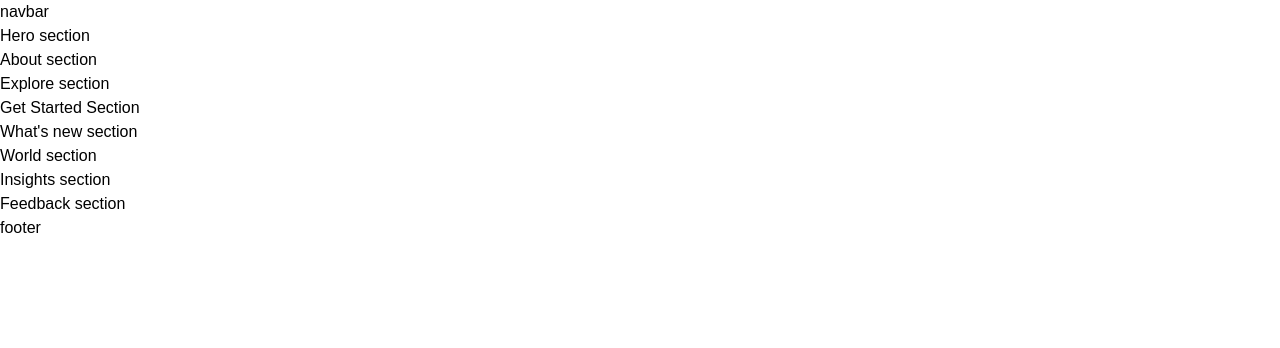
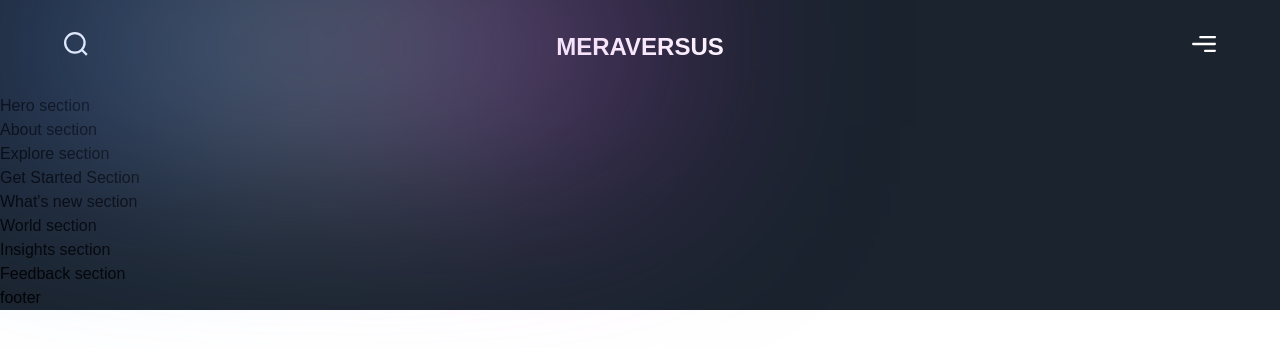
Before and after one commit to MaDKnighT404/metaversus, a Next.js app: page / in a window 1280 px wide. Shown: the top 348 px of the page. Built offline with nearby package versions, Linux system fonts and the light colour scheme; a web font is replaced by a local one.

Commit message:
feat: navbar

```diff
--- a/app/page.tsx
+++ b/app/page.tsx
@@ -2,7 +2,7 @@
 import { About, Explore, Feedback, GetStarted, Hero, Insights, WhatsNew, World } from '../sections';
 
 const Page = () => (
-  <div>
+  <div className="bg-primary-black overwlow-hidden">
     <Navbar />
     <Hero />
     <About />
--- a/components/Navbar.tsx
+++ b/components/Navbar.tsx
@@ -1,9 +1,24 @@
 'use client';
 
+import { motion } from 'framer-motion';
+import { navVariants } from '@/utils/motion';
+
+import styles from '../styles';
+
 const Navbar = () => (
-  <nav>
-    navbar
-  </nav>
+  <motion.nav
+    variants={navVariants}
+    initial="hidden"
+    whileInView="show"
+    className={`${styles.xPaddings} py-8 relative`}
+  >
+    <div className="absolute w-[50%] inset-0 gradient-01" />
+    <div className={`${styles.innerWidth} mx-auto flex justify-between gap-8`}>
+      <img src="/search.svg" alt="search" className="w-[24px] h-[24px] object-contain" />
+      <h2 className="font-extrabold text-[24px] leading-[30px] text-white">MERAVERSUS</h2>
+      <img src="/menu.svg" alt="menu" className="w-[24px] h-[24px] object-contain" />
+    </div>
+  </motion.nav>
 );
 
 export default Navbar;
--- a/package.json
+++ b/package.json
@@ -9,7 +9,6 @@
     "lint": "next lint"
   },
   "dependencies": {
-    "eslint-config-next": "13.0.3",
     "framer-motion": "^7.6.7",
     "next": "13.0.3",
     "react": "18.2.0",
@@ -21,6 +20,7 @@
     "autoprefixer": "^10.4.13",
     "eslint": "^8.27.0",
     "eslint-config-airbnb": "^19.0.4",
+    "eslint-config-next": "^13.4.12",
     "eslint-plugin-import": "^2.26.0",
     "eslint-plugin-jsx-a11y": "^6.6.1",
     "eslint-plugin-react": "^7.31.10",
```
Also changed, not shown: 2 other files (tests, documents, lock files or other folders).
